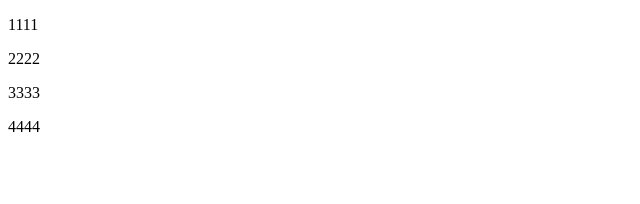
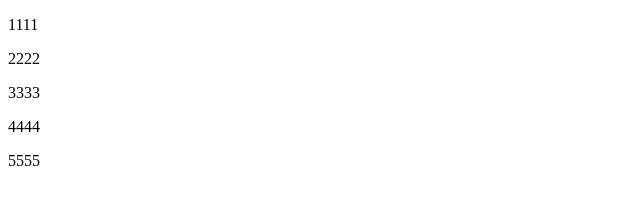
Before and after one commit to yanlijuan/learngit, a plain HTML site: page index/index.html in a window 1280 px wide. Shown: the full height of the page, 0-640 px from the left. Drawn offline with Linux system fonts and the light colour scheme.

Commit message:
Revert "Revert "5-3""
This reverts commit 5f423f66b9cc38d1f075eb85db552186633e6fc3.

```diff
--- a/index/index.html
+++ b/index/index.html
@@ -12,5 +12,6 @@
 <p>2222</p>
 <p>3333</p>
 <p>4444</p>
+<p>5555</p>
 </body>
 </html>
```
